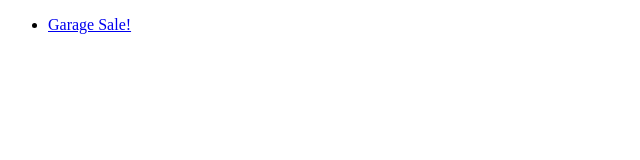
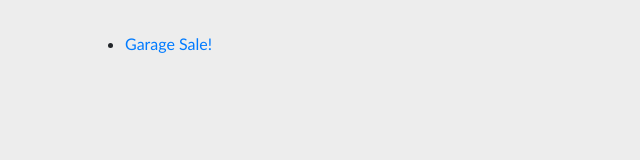
Before and after one commit to aseba/aseba.github.io, a plain HTML site: page index.html in a window 1280 px wide. Shown: the whole page, without its empty margins (0-640 px from the left). Drawn offline with nearby package versions, Linux system fonts and the light colour scheme.

Commit message:
Added some styling

```diff
--- a/index.html
+++ b/index.html
@@ -4,10 +4,20 @@
     <meta charset="UTF-8">
     <meta name="viewport" content="width=device-width, initial-scale=1.0">
     <title>aseba.github.io</title>
+    <link rel="stylesheet" href="https://stackpath.bootstrapcdn.com/bootstrap/4.4.1/css/bootstrap.min.css" integrity="sha384-Vkoo8x4CGsO3+Hhxv8T/Q5PaXtkKtu6ug5TOeNV6gBiFeWPGFN9MuhOf23Q9Ifjh" crossorigin="anonymous">
+    <style>
+        body {
+            font-family:'Montserrat', 'Gill Sans', 'Gill Sans MT', Calibri, 'Trebuchet MS', sans-serif;
+            background-color: #ededed;
+            padding: 2em 0;
+        }
+    </style>
 </head>
 <body>
-    <ul>
-        <li><a href="/garage-sale">Garage Sale!</a></li>
-    </ul>
+    <div class="container">
+        <ul>
+            <li><a href="/garage-sale">Garage Sale!</a></li>
+        </ul>
+    </div>
 </body>
 </html>
```
